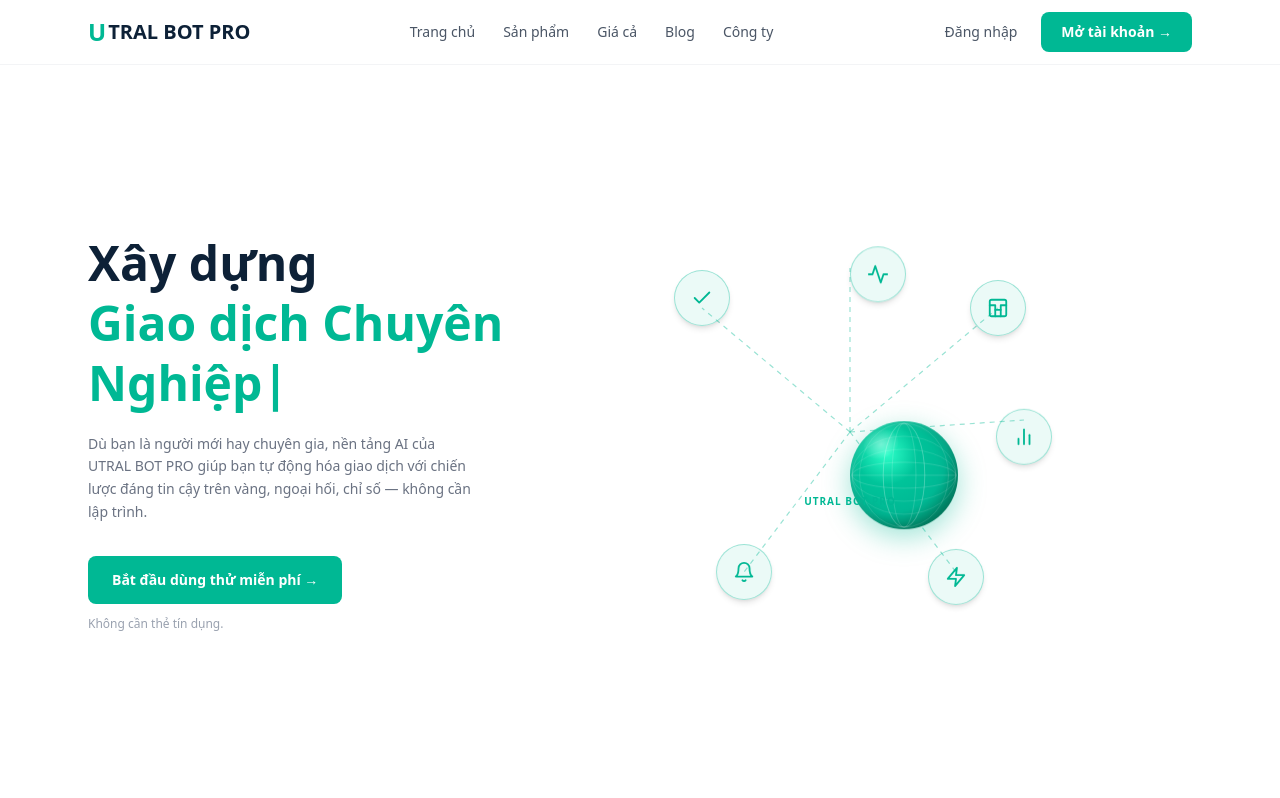
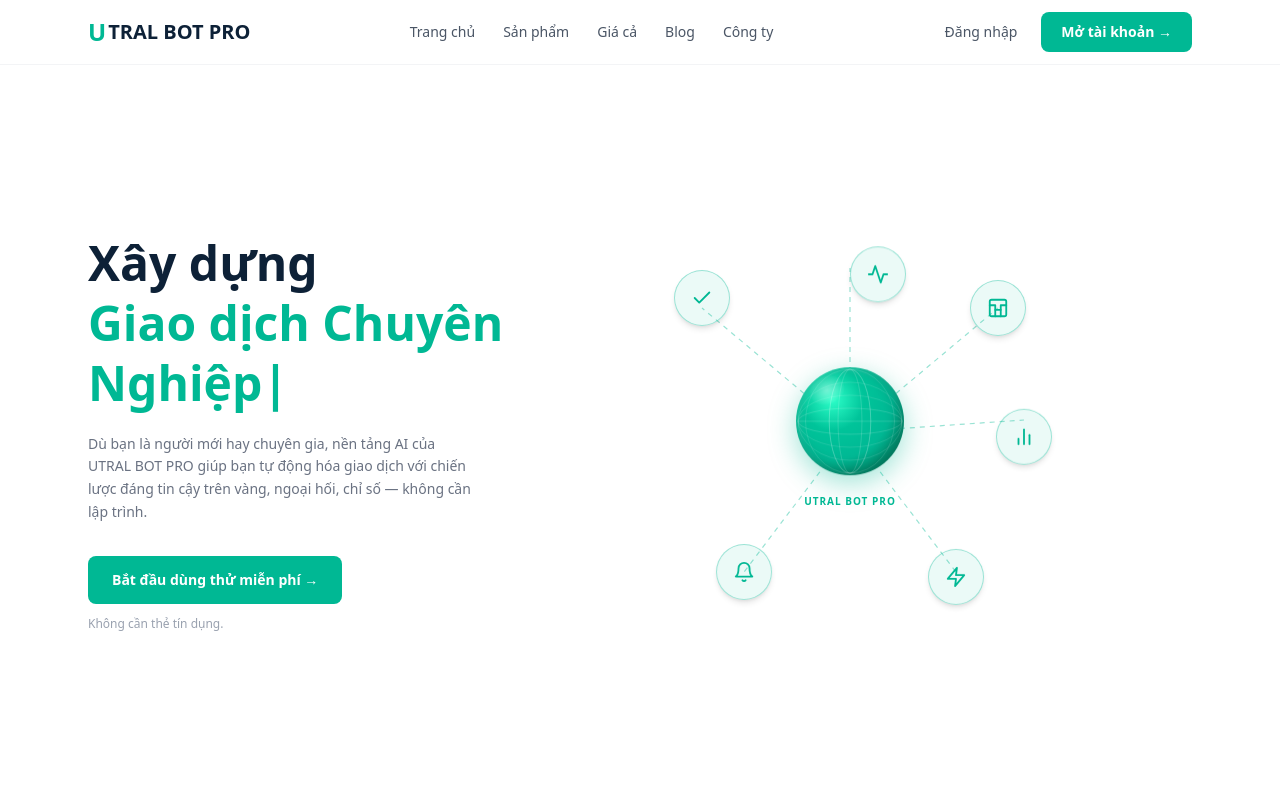
Before and after one commit to trongkhoile/web_quan_ly, a Next.js app: page / in a window 1280 px wide. Shown: the top 798 px of the page. Built offline with nearby package versions, Linux system fonts and the light colour scheme.

Commit message:
Fix globe: close outer centering div so satellites aren't nested inside it

```diff
--- a/app/page.tsx
+++ b/app/page.tsx
@@ -115,9 +115,10 @@
               <line x1="210" y1="200" x2="62"  y2="76"  stroke={T} strokeWidth="1.2" strokeDasharray="5,5" opacity="0.4"/>
             </svg>
 
-            {/* Center — Globe sphere only (text separate so translate is exact) */}
-            <div className="absolute anim-float1"
+            {/* Center — outer div centers, inner div floats (can't mix transforms) */}
+            <div className="absolute"
               style={{ top:"50%", left:"50%", transform:"translate(-50%,-50%)", zIndex:10 }}>
+            <div className="anim-float1">
               <div style={{
                 width:108, height:108, borderRadius:"50%", position:"relative", overflow:"hidden",
                 background:"radial-gradient(circle at 34% 30%, #2dffc9 0%, #00c49a 30%, #00b894 58%, #006e4e 100%)",
@@ -142,6 +143,7 @@
                 }}/>
               </div>
             </div>
+            </div>{/* /outer centering div */}
             {/* Label below globe */}
             <div className="absolute font-black text-[10px] tracking-widest text-center"
               style={{ top:"calc(50% + 62px)", left:"50%", transform:"translateX(-50%)", zIndex:10, color:T }}>
```
